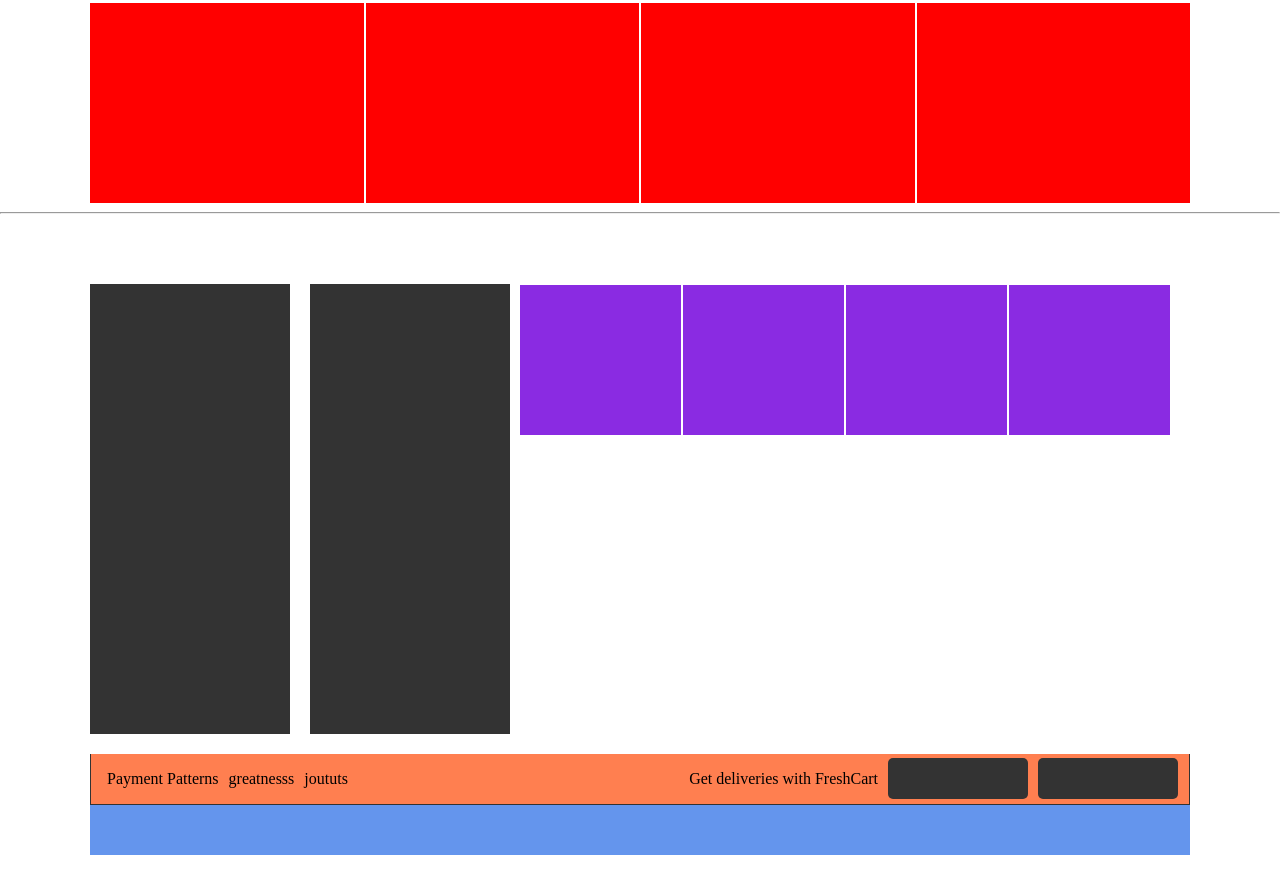
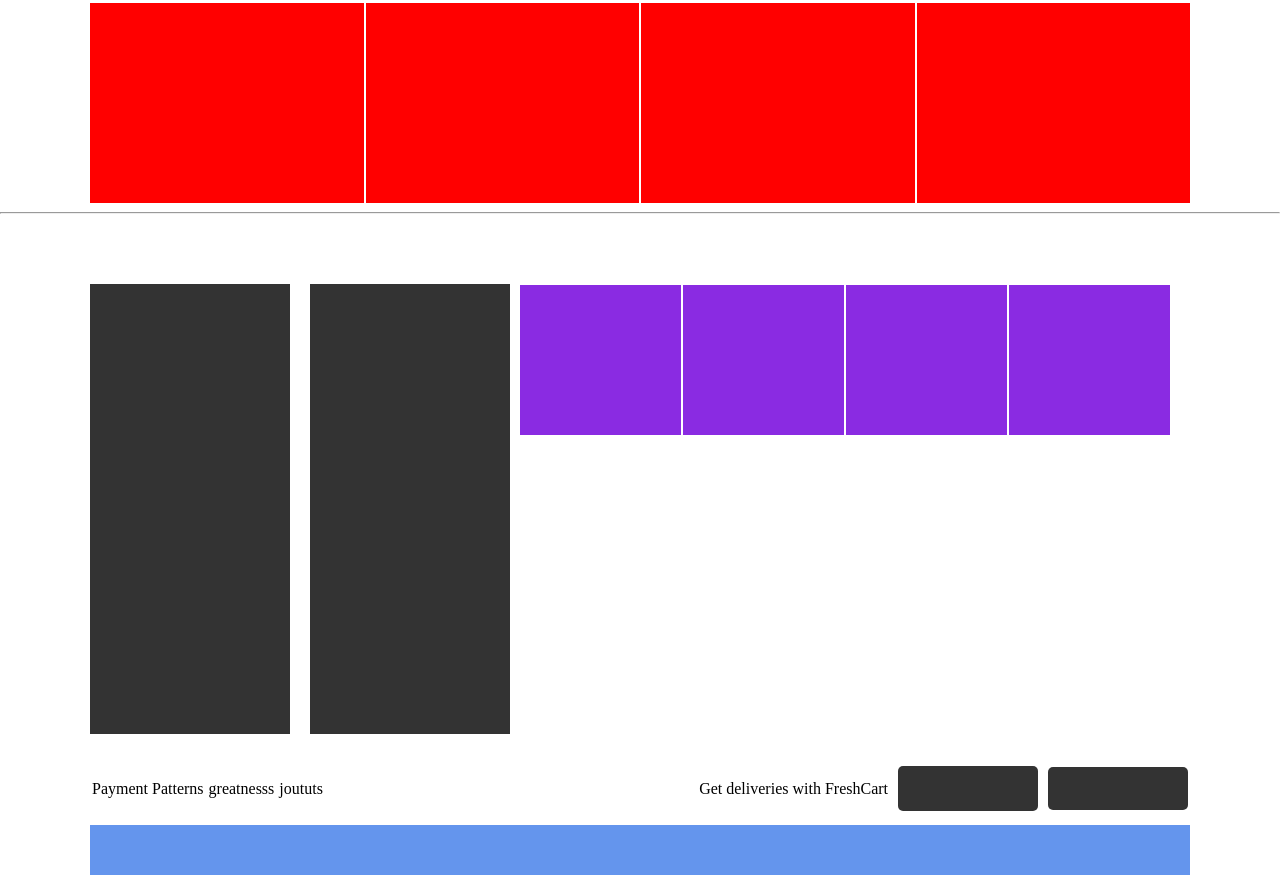
Before and after one commit to FavourAttah/LAYOUT, a plain HTML site: page index.html in a window 1280 px wide. Shown: the part 2605-3480 px from the top of the page. Drawn offline with Linux system fonts and the light colour scheme.

Commit message:
footer payment done

```diff
--- a/css/style.css
+++ b/css/style.css
@@ -154,22 +154,21 @@ main {
 }
 
 footer {
-    background-color: #333;
     height: 100px;
     margin-top: 20px;
 }
 
 .payment {
     display: flex;
-    background-color: coral;
     align-items: center;
     height: 50px;
     margin: 1px;
+    padding: 10px 0;
 }
 
 .paymentplans {
     width: 40%;
-    padding: 0 10px;
+    padding-right: 10px;
 }
 
 .list-inline {
@@ -180,11 +179,13 @@ footer {
 
 .items {
     margin: 5px;
+    margin-left:0 ;
 }
 
 .apps {
     width: 60%;
     padding: 0 10px;
+    padding-right: 0;
 }
 
 .list-inline1 {
@@ -202,17 +203,15 @@ footer {
 .apple {
     background-color: #333;
     width: 140px;
-    height: 41px;
+    height: 45px;
     margin: 0 10px;
-    /* margin-left: 10px; */
-    /* margin-right: 10px; */
     border-radius: 5px;
 }
 
 .andriod {
     background-color: #333;
     width: 140px;
-    height: 41px;
+    height: 43px;
     border-radius: 5px;
 }
 
```
